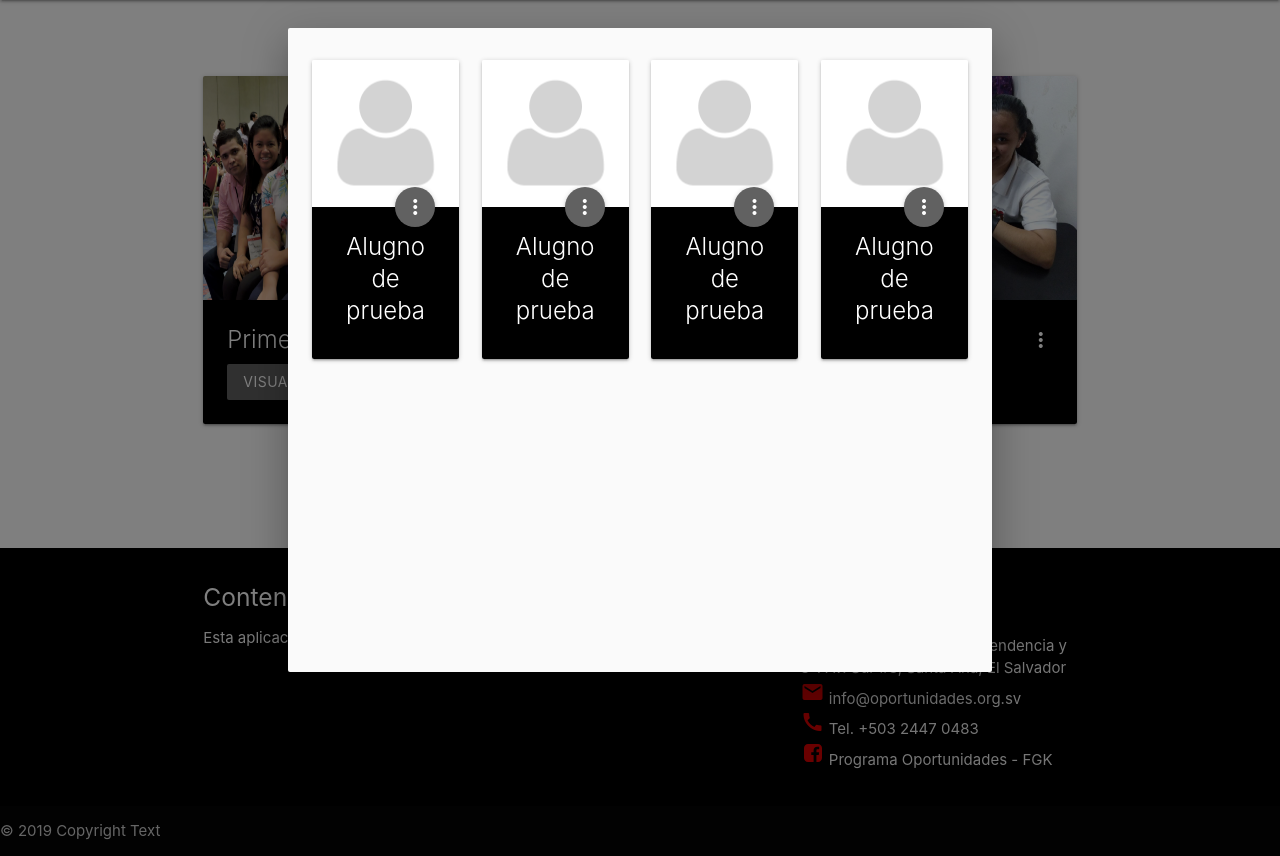
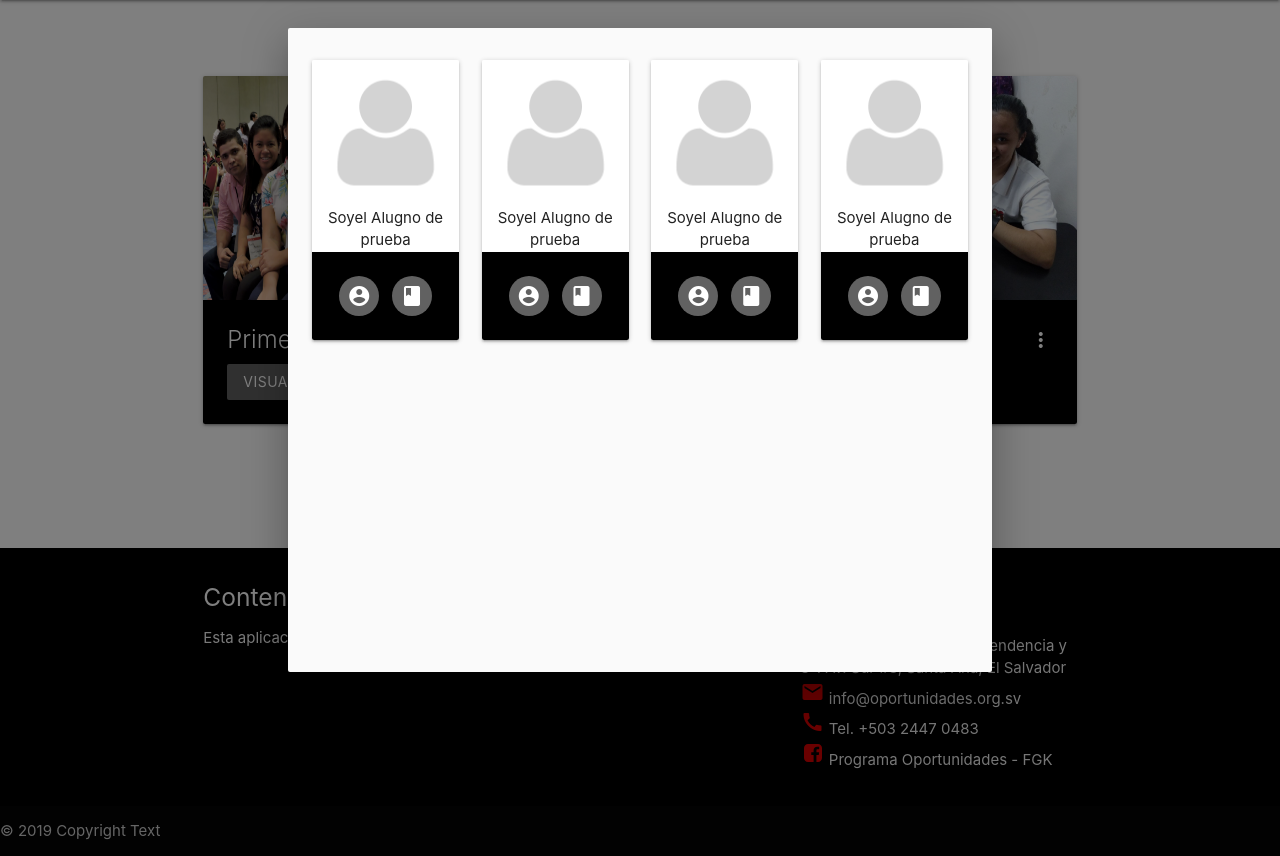
Before and after one commit to hopechan/ROp, a PHP site: page /vistas/vistaEstudiante.php in a window 1280 px wide, after a click on "VISUALIZAR". Shown: the part 64-920 px from the top of the page. Run offline with PHP 8.4, Linux system fonts and the light colour scheme; data that the repository does not hold is empty; some libraries are stand-ins or nearby versions.

Commit message:
vista alumnos

```diff
--- a/vistas/navbar.php
+++ b/vistas/navbar.php
@@ -23,7 +23,7 @@
         </li>
         <!--links-->
         <li ><a class="white-text" href="/Rop/index.php"><i class="material-icons red-text text-accent-4">home</i>Inicio</a></li>
-        <li><a class="white-text" href="/Rop/vistas/webEstudiante.php"><i class="material-icons red-text text-accent-4">school</i>Estudiantes</a></li>
+        <li><a class="white-text" href="/Rop/vistas/webEstudiante.php"><i class="material-icons red-text text-accent-4">group</i>Estudiantes</a></li>
         <li><a class="white-text" href="#!"><i class="material-icons red-text text-accent-4">book</i>Notas</a></li>
         <li><a class="white-text" href="/Rop/vistas/vistaTipo.php"><i class="material-icons red-text text-accent-4">brightness_5</i>Certificación</a></li>
         <li>
--- a/vistas/vistaEstudiante.php
+++ b/vistas/vistaEstudiante.php
@@ -112,12 +112,18 @@ include ("navbar.php");
                                     <div class='card'>
                                         <div class='card-image'>
                                             <img src='img/default-images/defaultuser.png'>
-                                            <a href='' class='btn-floating halfway-fab grey darken-2'>
-                                            <i class='material-icons'>more_vert</i>
-                                            </a>
+                                            <span>Soyel Alugno de prueba</span>
                                         </div>
                                         <div class='card-content black white-text'>
-                                        <span class='card-title'>Alugno de prueba</span>
+
+                                        <a href='' class='btn-floating  grey darken-2 center'>
+                                        <i class='material-icons left'>account_circle</i>
+                                        </a>
+                                        &nbsp;
+                                        <a href='' class='btn-floating  grey darken-2'>
+                                        <i class='material-icons left'>book</i>
+                                        </a>
+
                                         </div>
                                     </div>
                                 </div>";
@@ -130,8 +136,6 @@ include ("navbar.php");
             </div>
         </div>
     </div>
-
-
 <?php
 include ("footer.php");
 ?>
```
